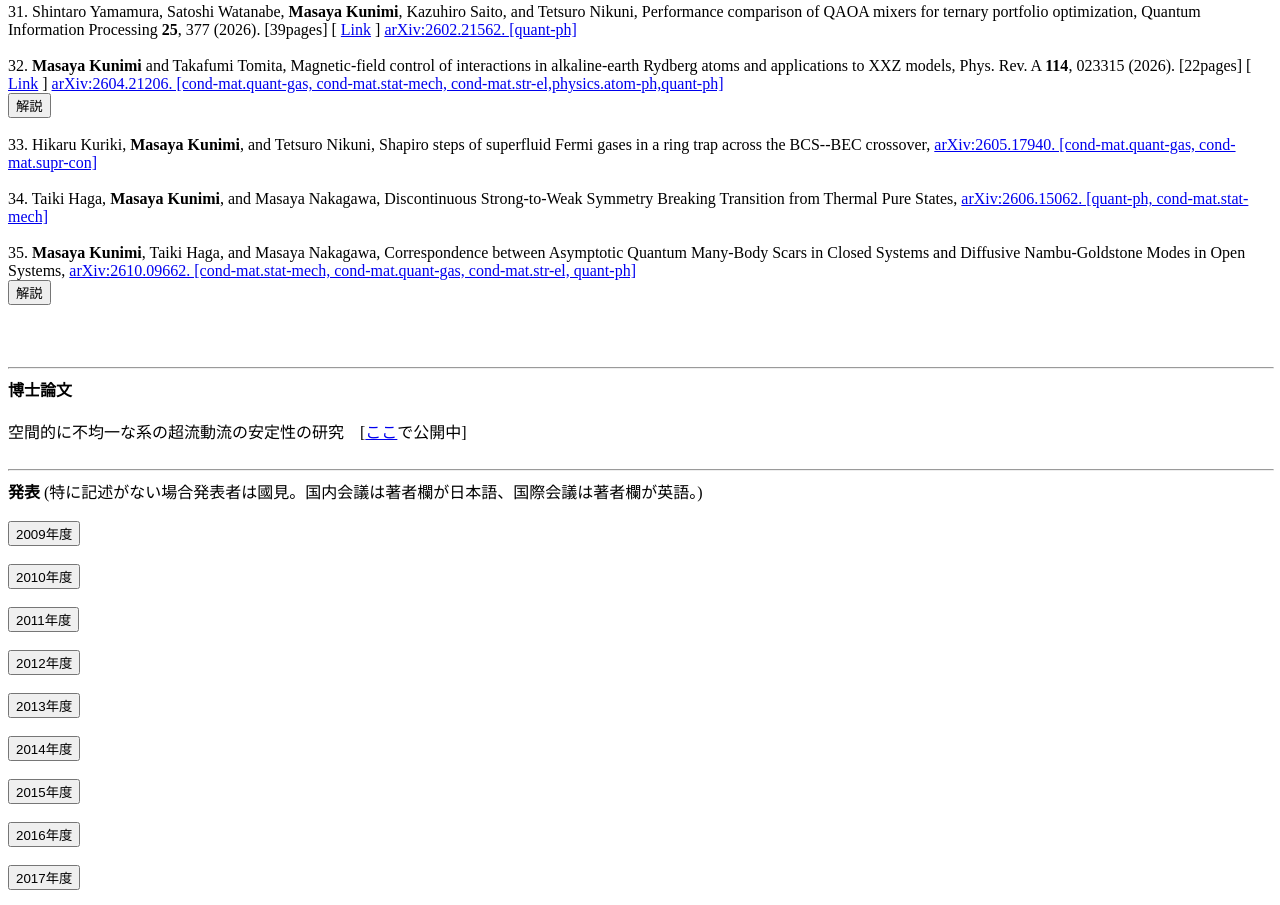
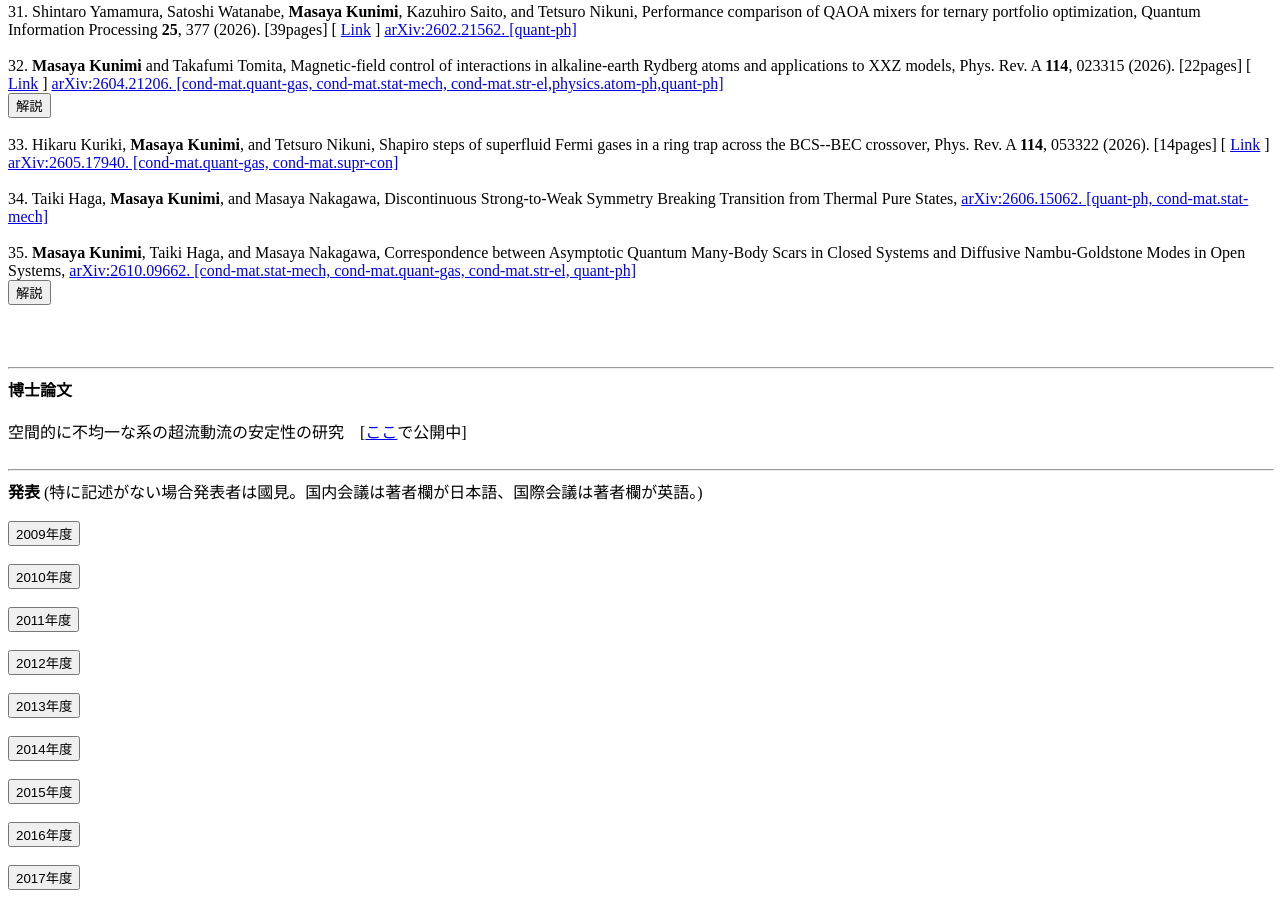
Before and after one commit to kunimimasaya/kunimimasaya.github.io, a plain HTML site: page index.html in a window 1280 px wide. Shown: the part 3377-4282 px from the top of the page. Drawn offline with Linux system fonts and the light colour scheme.

Commit message:
Modify publication entries and citation details
Updated publication dates and citation format in the document.

```diff
--- a/index.html
+++ b/index.html
@@ -294,12 +294,13 @@ Kunimi's homepage -- top
 2026年 10月 1日：発表を更新<br>
 2026年 10月 8日：論文を更新<br>
 2026年 11月19日：論文を更新<br>
-
-
-</div>
-</div>
-
 2026年 11月24日：発表を更新<br>
+
+
+</div>
+</div>
+
+2026年 11月26日：論文を更新<br>
 
 <hr align='center' width=100% size=2>
 <B>略歴</B><br><br>
@@ -732,7 +733,7 @@ Rydberg原子量子シミュレーターでHeisenberg型量子スピン模型を
 
 <br>
 
-33. Hikaru Kuriki, <b>Masaya Kunimi</b>, and Tetsuro Nikuni, Shapiro steps of superfluid Fermi gases in a ring trap across the BCS--BEC crossover, <a href="https://arxiv.org/abs/2605.17940" target="_top">arXiv:2605.17940. [cond-mat.quant-gas, cond-mat.supr-con] </a>
+33. Hikaru Kuriki, <b>Masaya Kunimi</b>, and Tetsuro Nikuni, Shapiro steps of superfluid Fermi gases in a ring trap across the BCS--BEC crossover, Phys. Rev. A <b>114</b>, 053322 (2026). [14pages] [ <a href="https://journals.aps.org/pra/abstract/10.1103/8kqz-9bfp" target="_top">Link</a> ] <a href="https://arxiv.org/abs/2605.17940" target="_top">arXiv:2605.17940. [cond-mat.quant-gas, cond-mat.supr-con] </a>
 
 <br>
 <br>
```
